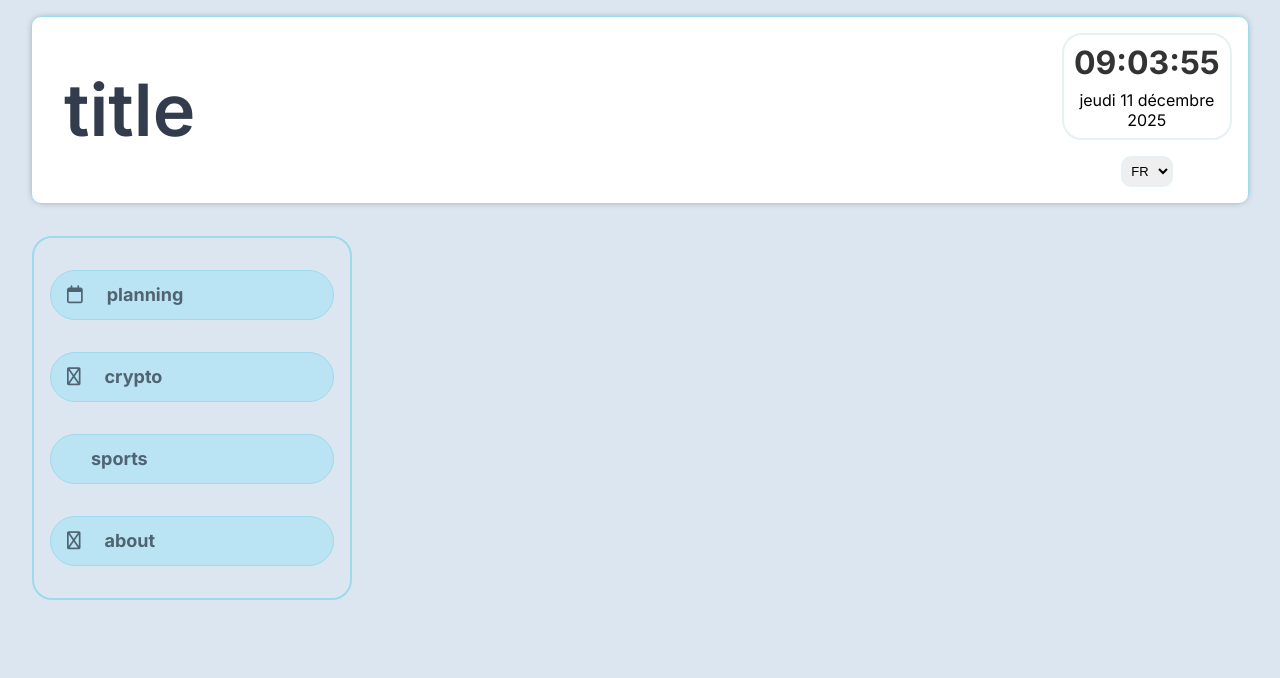
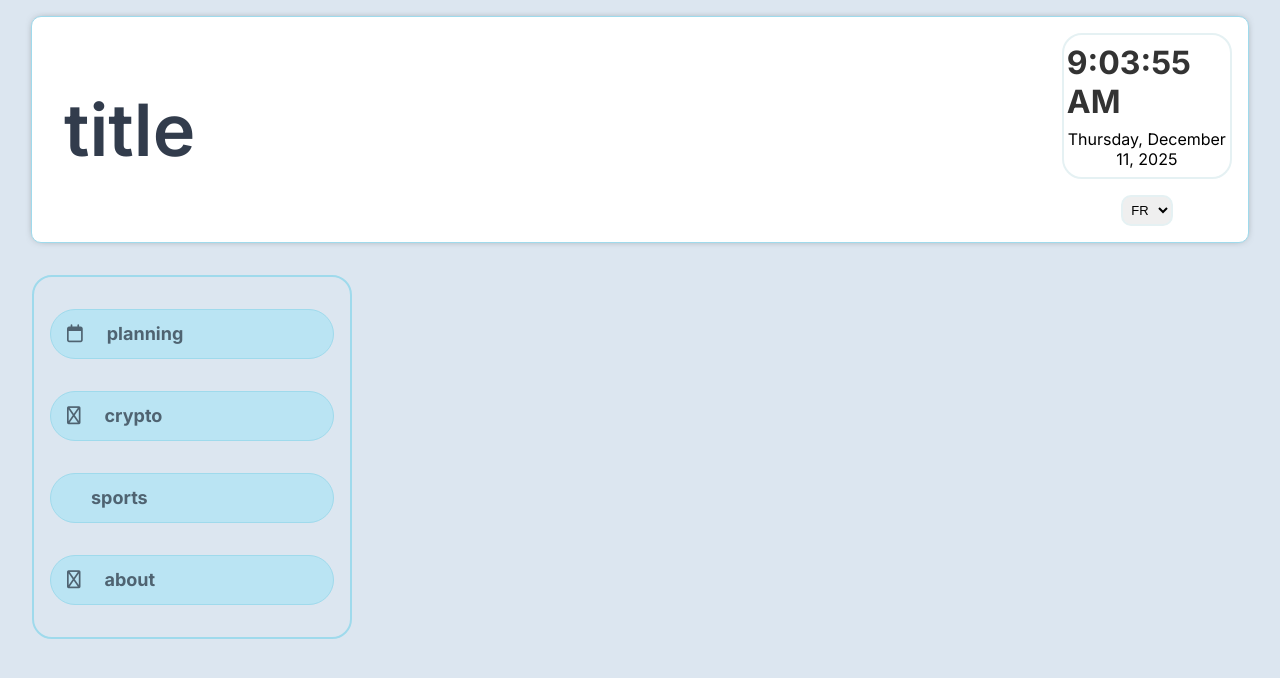
Before and after one commit to ssiimmoonndev/dashboard, a React (Vite) app in the folder DashBoard/: page / in a window 1280 px wide. Shown: the top 678 px of the page. Built offline with nearby package versions, Linux system fonts and the light colour scheme; some icons are missing; the HTML template or start-up script is replaced by a standard one.

Commit message:
Heure et date fonctionnelles avec trads

```diff
--- a/DashBoard/src/components/Header/WeatherWidget.jsx
+++ b/DashBoard/src/components/Header/WeatherWidget.jsx
@@ -1,9 +1,12 @@
 import React, { useState, useEffect } from 'react';
+import { useTranslation } from 'react-i18next';
 import { TimeText, DateText } from './style';
 
 const WeatherWidget = () => {
 
+    const { i18n } = useTranslation();
     const [date, setDate] = useState(new Date());
+    const [temperature, setTemperature] = useState(null);
 
     useEffect(() => {
         const time = setInterval(() => {
@@ -22,8 +25,8 @@ const WeatherWidget = () => {
         year: 'numeric'
     };
 
-    const dateTexte = date.toLocaleDateString('fr-FR', optionsDate);
-    const heureTexte = date.toLocaleTimeString('fr-FR');
+    const dateTexte = date.toLocaleDateString(i18n.language, optionsDate);
+    const heureTexte = date.toLocaleTimeString(i18n.language);
 
     return (
         <>
```
